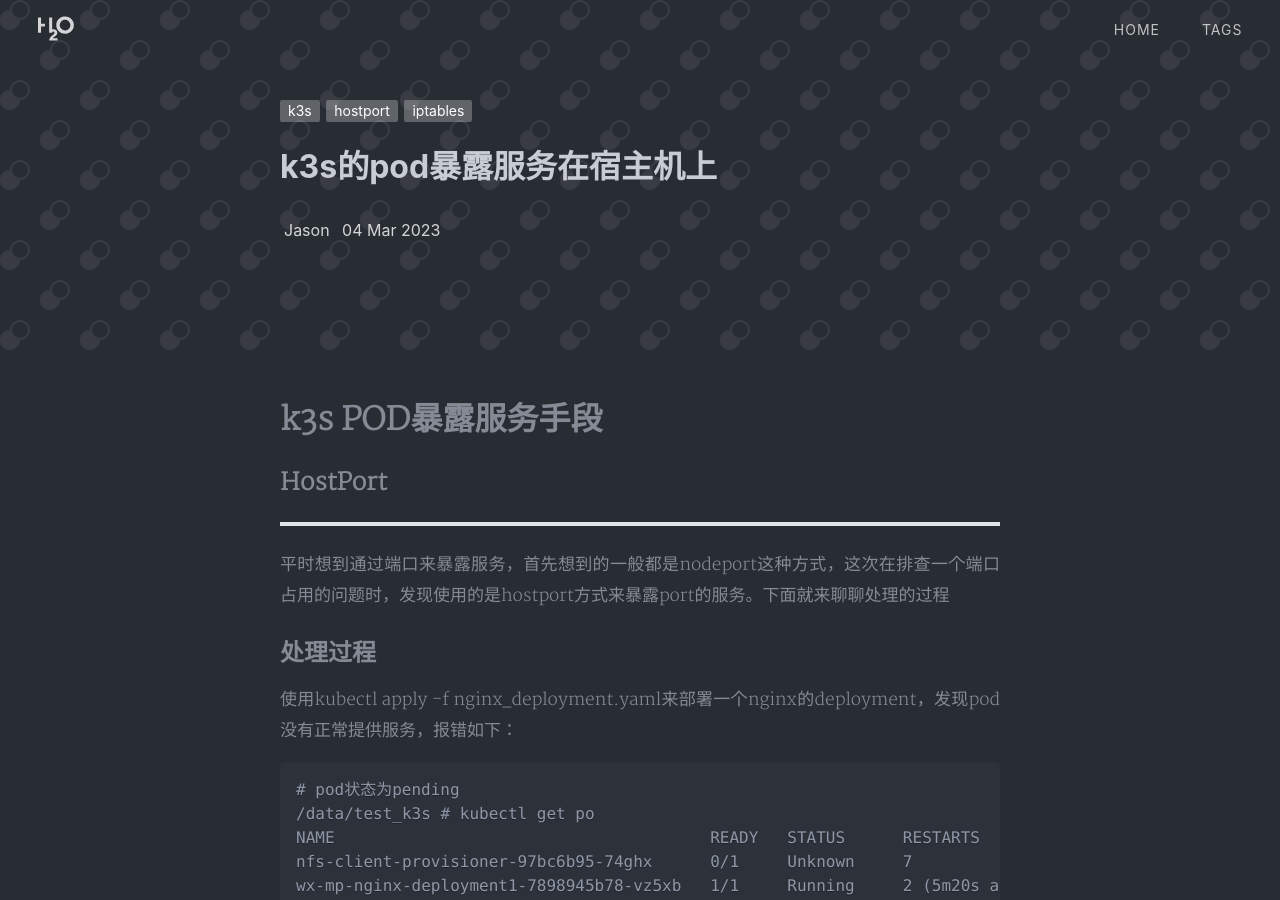
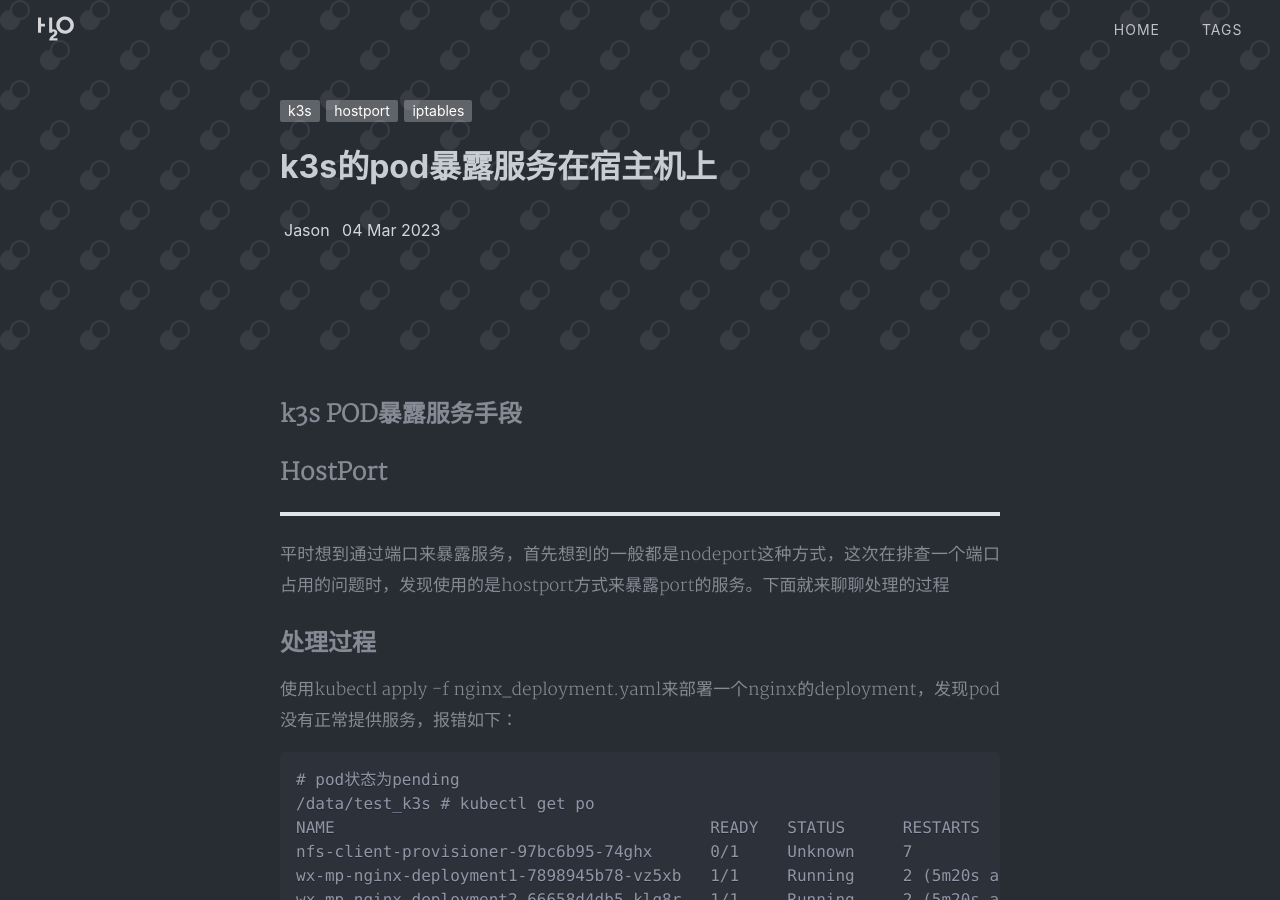
Before and after one commit to zcsee/zcsee.github.io, a Jekyll site: the page built from _posts/2023-03-04-k8s集群暴露服务.md, in a window 1280 px wide and 900 px high. Built offline with Jekyll 4.4.1, drawn with Linux system fonts in a browser that asks for light colours; nearby versions of some CDN libraries; a style sheet for code colours, icons or effects is not loaded.

```diff
--- a/_posts/2023-03-04-k8s集群暴露服务.md
+++ b/_posts/2023-03-04-k8s集群暴露服务.md
@@ -7,7 +7,8 @@ author: Jason
 tags: k3s hostport iptables
 ---
 
-# k3s POD暴露服务手段
+## k3s POD暴露服务手段
+
 ## HostPort
 
 ------
```
